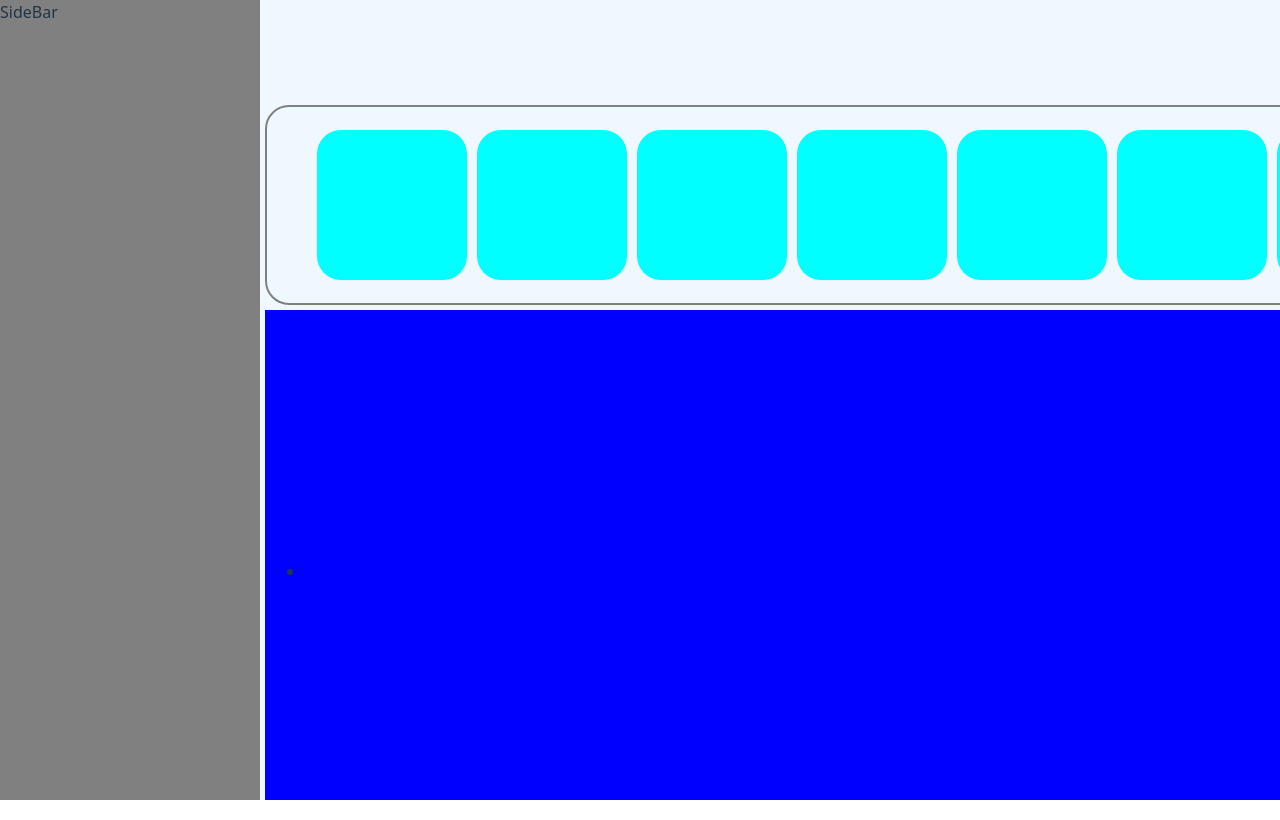
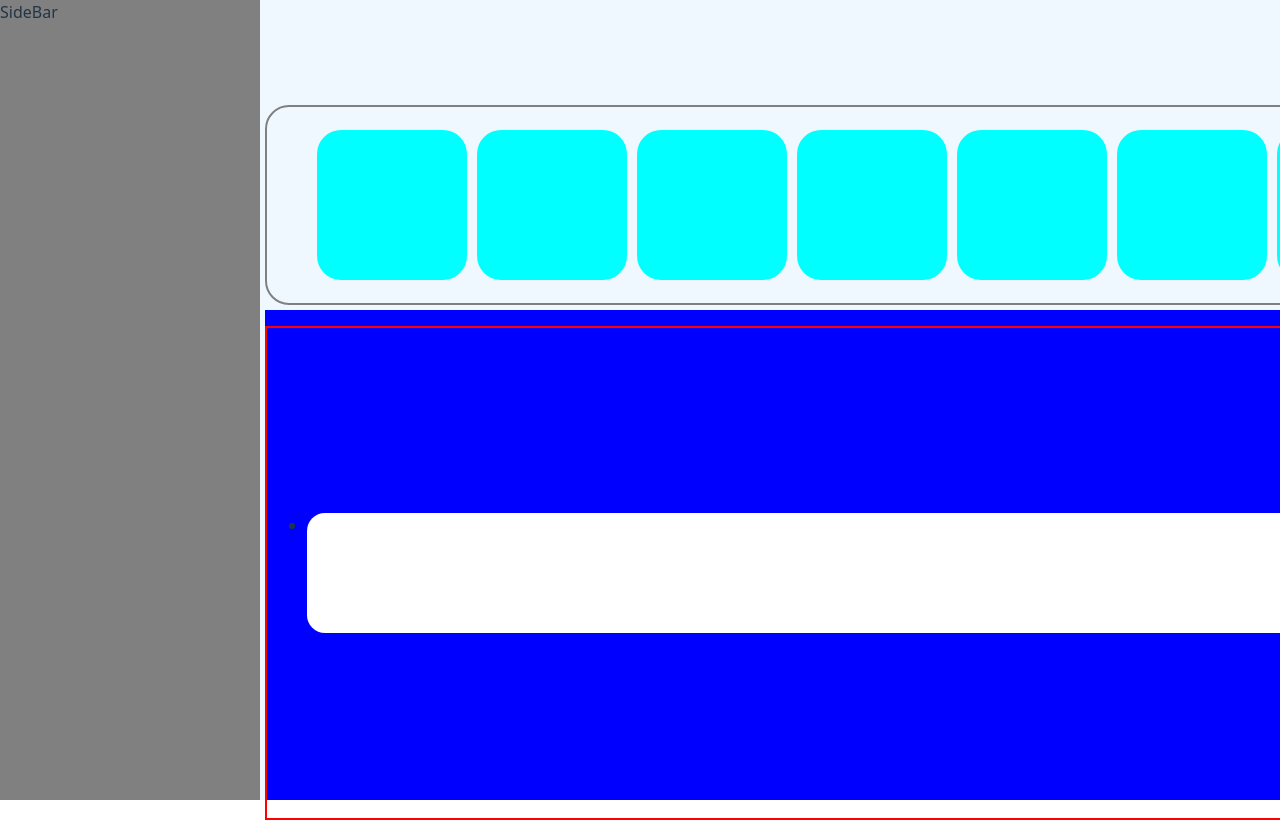
Before and after one commit to Mohamed-Abuali/Revue, a React (Vite) app: page / in a window 1280 px wide. Shown: the top 820 px of the page. Built offline with nearby package versions, Linux system fonts and the light colour scheme.

Commit message:
style(App.css): update error display styling
- Add border to error container for better visibility
- Set dimensions and background for error items

```diff
--- a/src/App.css
+++ b/src/App.css
@@ -64,7 +64,12 @@ body{
   display: flex;
   justify-content: start;
   align-items: center;
+  border:2px red solid
 }
 .error-item{
+  width: 100%;
+  height: 120px;
+  border-radius: 18px;
+  background-color: white;
 
 }
```
